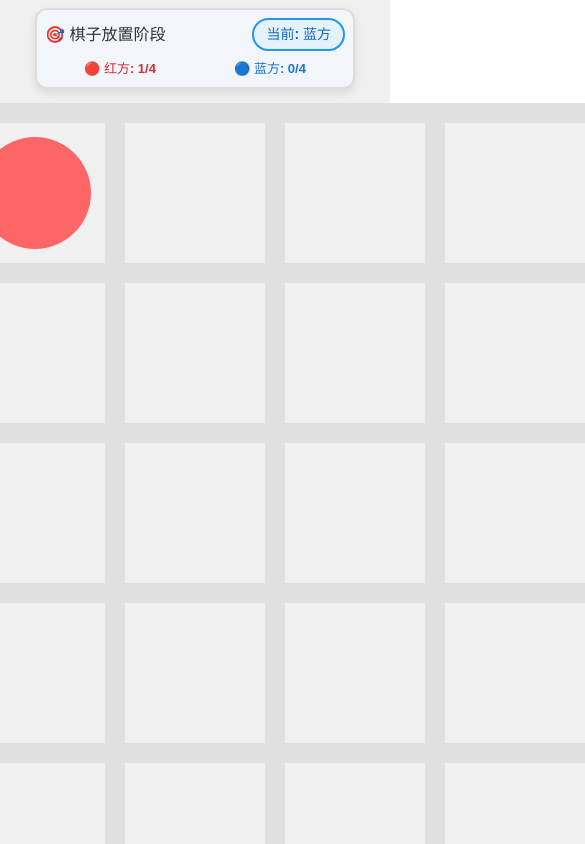
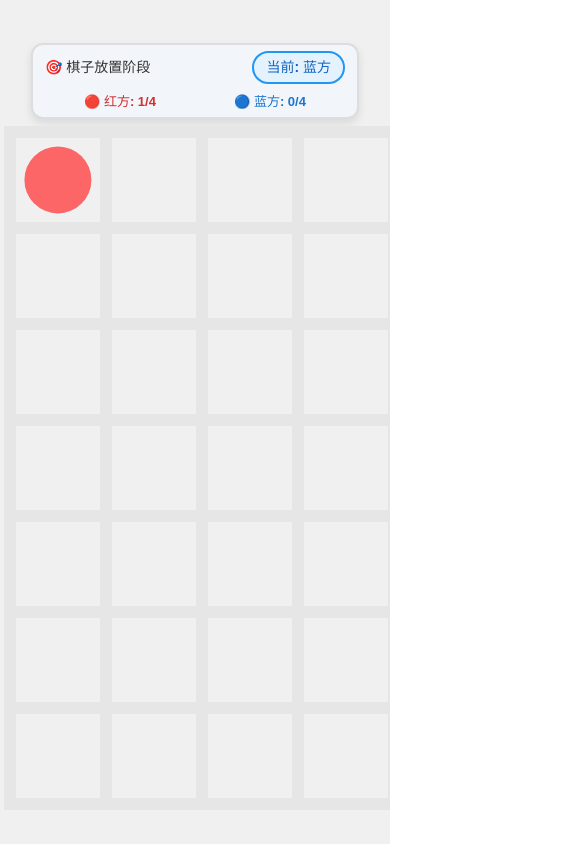
Before and after one commit to wensihao123/WallGo, a React (Vite) app in the folder WallGo/: page / in a window 390 px wide. Both pictures are taken after a click on the element 35 px from the left and 192 px from the top of the page. Shown: the top 844 px of the page, 585 px wide, since content can reach past the window. Built offline with nearby package versions, Linux system fonts and the light colour scheme.

Commit message:
Implement responsive sizing for game components and adjust styles for better layout

```diff
--- a/WallGo/src/App.css
+++ b/WallGo/src/App.css
@@ -1,13 +1,46 @@
 :root {
-  --cell-size: 160px;
-  --edge-thickness: 20px;
-  --corner-size: 20px;
+  /* 动态计算cell size: (视口高度 - indicator高度 - padding) / 8 */
+  --indicator-height: 60px;
+  --padding: 32px;
+  --available-height: calc(100vh - var(--indicator-height) - var(--padding));
+  --cell-size: calc(var(--available-height) / 8);
+  --edge-thickness: calc(var(--cell-size) / 8);
+  --corner-size: var(--edge-thickness);
+
+  /* 最小值限制，防止过小 */
+  --min-cell-size: 60px;
+  --min-edge-thickness: 8px;
+}
+
+/* 响应式调整 */
+@media (max-height: 600px) {
+  :root {
+    --indicator-height: 40px;
+    --padding: 16px;
+  }
+}
+
+@media (max-width: 768px) {
+  :root {
+    --indicator-height: 50px;
+    --padding: 20px;
+  }
+}
+
+/* 确保最小尺寸 */
+@media (max-height: 500px) {
+  :root {
+    --cell-size: var(--min-cell-size);
+    --edge-thickness: var(--min-edge-thickness);
+  }
 }
 
 body,
 html,
 #root {
   margin: 0;
+  padding: 0;
+  overflow: hidden; /* 防止滚动 */
 }
 
 #root {
@@ -15,6 +48,8 @@ html,
   justify-content: center;
   align-items: center;
   background-color: #f0f0f0;
+  height: 100vh;
+  width: 100vw;
 }
 
 .game-container {
@@ -24,20 +59,33 @@ html,
   display: flex;
   flex-direction: column;
   align-items: center;
-  gap: 16px;
+  justify-content: center;
+  gap: calc(var(--padding) / 2);
   background-color: #f0f0f0;
+  padding: calc(var(--padding) / 2);
+  box-sizing: border-box;
 }
 
 .indicator {
-  font-size: 24px;
+  height: var(--indicator-height);
+  display: flex;
+  align-items: center;
+  justify-content: center;
+  font-size: calc(var(--cell-size) / 6);
   font-weight: bold;
   color: #333;
+  text-align: center;
+  flex-shrink: 0;
 }
 
 .board {
   position: relative;
   width: calc(7 * var(--cell-size));
   height: calc(7 * var(--cell-size));
+  flex-shrink: 0;
+  /* 确保棋盘居中且不超出视口 */
+  max-width: calc(100vw - var(--padding));
+  max-height: calc(100vh - var(--indicator-height) - var(--padding));
 }
 
 .cell {
@@ -47,39 +95,99 @@ html,
   background: #ffeeb1;
   transition: background 0.2s;
   cursor: pointer;
-}
-
-.cell:hover {
-  background: #ffda89;
-}
-
-.edge-h,
-.edge-v {
-  position: absolute;
-  background: #e0e0e0;
-  transition: background 0.2s;
-  cursor: pointer;
+  box-sizing: border-box;
 }
 
 .edge-h {
+  position: absolute;
   width: var(--cell-size);
   height: var(--edge-thickness);
+  background: #e6e6e6;
+  cursor: pointer;
+  box-sizing: border-box;
 }
 
 .edge-v {
+  position: absolute;
   width: var(--edge-thickness);
   height: var(--cell-size);
-}
-
-.edge-h:hover,
-.edge-v:hover {
-  background: #d6d6d6;
+  background: #e6e6e6;
+  cursor: pointer;
+  box-sizing: border-box;
 }
 
 .corner {
   position: absolute;
-  width: var(--edge-thickness);
-  height: var(--edge-thickness);
-  background: #e0e0e0;
-  pointer-events: none;
+  width: var(--corner-size);
+  height: var(--corner-size);
+  background: #333;
+  box-sizing: border-box;
 }
+
+/* 棋子样式调整 */
+.piece {
+  border-radius: 50%;
+  position: absolute;
+  top: 50%;
+  left: 50%;
+  transform: translate(-50%, -50%);
+  transition: all 0.2s ease;
+  box-sizing: border-box;
+  border: calc(var(--edge-thickness) / 4) solid rgba(0, 0, 0, 0.1);
+}
+
+.piece-selected {
+  border-color: #333;
+  box-shadow: 0 0 calc(var(--edge-thickness) / 2) rgba(0, 0, 0, 0.3);
+}
+
+/* 移动指示器 */
+.move-indicator {
+  position: absolute;
+  top: 50%;
+  left: 50%;
+  transform: translate(-50%, -50%);
+  width: calc(var(--cell-size) / 3);
+  height: calc(var(--cell-size) / 3);
+  border: calc(var(--edge-thickness) / 4) dashed #666;
+  border-radius: 50%;
+  background: rgba(255, 255, 255, 0.7);
+  box-sizing: border-box;
+}
+
+/* 小屏幕优化 */
+@media (max-width: 480px) {
+  .indicator {
+    font-size: calc(var(--cell-size) / 8);
+    padding: calc(var(--padding) / 4);
+  }
+
+  .game-container {
+    gap: calc(var(--padding) / 4);
+    padding: calc(var(--padding) / 4);
+  }
+}
+
+/* 横屏适配 */
+@media (orientation: landscape) and (max-height: 600px) {
+  .game-container {
+    flex-direction: row;
+    gap: calc(var(--padding) / 2);
+  }
+
+  .indicator {
+    writing-mode: vertical-rl;
+    height: auto;
+    width: var(--indicator-height);
+  }
+
+  .board {
+    width: calc(7 * var(--cell-size));
+    height: calc(7 * var(--cell-size));
+  }
+
+  :root {
+    --available-height: calc(100vh - var(--padding));
+    --cell-size: calc(var(--available-height) / 8);
+  }
+}
--- a/WallGo/src/components/Cell.module.css
+++ b/WallGo/src/components/Cell.module.css
@@ -38,8 +38,8 @@
   top: 50%;
   left: 50%;
   transform: translate(-50%, -50%);
-  width: 60px;
-  height: 60px;
+  width: 20px;
+  height: 20px;
   border-radius: 50%;
   background-color: #d1b4f7;
   opacity: 0.8;
--- a/WallGo/src/components/Cell.tsx
+++ b/WallGo/src/components/Cell.tsx
@@ -1,6 +1,7 @@
 import React from 'react';
-import { BLUE_EDGE_COLOR, CELL_SIZE, RED_EDGE_COLOR } from '../constants';
+import { BLUE_EDGE_COLOR, RED_EDGE_COLOR } from '../constants';
 import { useGameContext } from '../context/GameContext';
+import { useResponsiveSize } from '../hooks/useResponsiveSize';
 import styles from './Cell.module.css';
 
 interface CellProps {
@@ -25,7 +26,7 @@ export const Cell: React.FC<CellProps> = ({ row, col }) => {
     currentMovePlayer,
     playerWalls
   } = useGameContext();
-
+  const { cellSize } = useResponsiveSize();
   const regionId = completedCells[row][col];
 
   // 计算区域颜色
@@ -159,19 +160,19 @@ export const Cell: React.FC<CellProps> = ({ row, col }) => {
       className={`${styles.cell} ${getCursorClass()} ${isValidMoveTarget ? styles.validMoveTarget : ''}`}
       onClick={handleClick}
       style={{
-        top: row * CELL_SIZE,
-        left: col * CELL_SIZE,
+        top: row * cellSize,
+        left: col * cellSize,
         backgroundColor,
-        width: CELL_SIZE,
-        height: CELL_SIZE,
+        width: cellSize,
+        height: cellSize,
       }}
     >
       {pieceColor && (
         <div
           className={`${styles.piece} ${isSelected ? styles.pieceSelected : ''}`}
           style={{
-            width: CELL_SIZE * 0.7,
-            height: CELL_SIZE * 0.7,
+            width: cellSize * 0.7,
+            height: cellSize * 0.7,
             backgroundColor: pieceColor,
           }}
         />
--- a/WallGo/src/components/Corner.tsx
+++ b/WallGo/src/components/Corner.tsx
@@ -1,17 +1,26 @@
 import React from 'react';
-import { CELL_SIZE, EDGE_THICKNESS } from '../constants';
+import { useResponsiveSize } from '../hooks/useResponsiveSize';
 
 interface CornerProps {
   row: number;
   col: number;
 }
 
-export const Corner: React.FC<CornerProps> = ({ row, col }) => (
+export const Corner: React.FC<CornerProps> = ({ row, col }) => {
+  const { cellSize, edgeThickness } = useResponsiveSize();
+
+  return (
     <div
       className="corner"
       style={{
-      top: row * CELL_SIZE - EDGE_THICKNESS / 2,
-      left: col * CELL_SIZE - EDGE_THICKNESS / 2,
+        position: 'absolute',
+        top: row * cellSize - edgeThickness / 2,
+        left: col * cellSize - edgeThickness / 2,
+        width: edgeThickness,
+        height: edgeThickness,
+        backgroundColor: '#e6e6e6',
+        boxSizing: 'border-box',
       }}
     />
   );
+};
--- a/WallGo/src/components/EdgeHorizontal.tsx
+++ b/WallGo/src/components/EdgeHorizontal.tsx
@@ -1,11 +1,10 @@
 import React, { useState, useEffect } from "react";
 import {
   BLUE_EDGE_COLOR,
-  CELL_SIZE,
-  EDGE_THICKNESS,
   RED_EDGE_COLOR,
 } from "../constants";
 import { useGameContext } from "../context/GameContext";
+import { useResponsiveSize } from "../hooks/useResponsiveSize";
 
 interface EdgeProps {
   row: number;
@@ -29,6 +28,7 @@ export const EdgeHorizontal: React.FC<EdgeProps> = ({
     playerWalls,
     resetKey,
   } = useGameContext();
+  const { cellSize, edgeThickness } = useResponsiveSize();
 
   // Reset player state when game resets
   useEffect(() => {
@@ -94,8 +94,11 @@ export const EdgeHorizontal: React.FC<EdgeProps> = ({
     <div
       className="edge-h"
       style={{
-        top: row * CELL_SIZE - EDGE_THICKNESS / 2,
-        left: col * CELL_SIZE,
+        position: 'absolute',
+        top: row * cellSize - edgeThickness / 2,
+        left: col * cellSize,
+        width: cellSize,
+        height: edgeThickness,
         backgroundColor:
           player === 0
             ? RED_EDGE_COLOR
@@ -107,7 +110,6 @@ export const EdgeHorizontal: React.FC<EdgeProps> = ({
           : canClick
           ? "pointer"
           : "default",
-        boxSizing: "border-box",
       }}
       onClick={handleClick}
     >
@@ -119,8 +121,8 @@ export const EdgeHorizontal: React.FC<EdgeProps> = ({
             top: "50%",
             left: "50%",
             transform: "translate(-50%, -50%)",
-            width: "10px",
-            height: "10px",
+            width: Math.max(6, edgeThickness * 0.6),
+            height: Math.max(6, edgeThickness * 0.6),
             borderRadius: "50%",
             backgroundColor: "#d1b4f7",
             opacity: 0.9,
--- a/WallGo/src/components/EdgeVertical.tsx
+++ b/WallGo/src/components/EdgeVertical.tsx
@@ -1,11 +1,10 @@
 import React, { useState, useEffect } from "react";
 import {
   BLUE_EDGE_COLOR,
-  CELL_SIZE,
-  EDGE_THICKNESS,
   RED_EDGE_COLOR,
 } from "../constants";
 import { useGameContext } from "../context/GameContext";
+import { useResponsiveSize } from "../hooks/useResponsiveSize";
 
 interface EdgeProps {
   row: number;
@@ -27,8 +26,9 @@ export const EdgeVertical: React.FC<EdgeProps> = ({
     currentMovePlayer,
     lastMovedPiece,
     playerWalls,
-    resetKey
+    resetKey,
   } = useGameContext();
+  const { cellSize, edgeThickness } = useResponsiveSize();
 
   // Reset player state when game resets
   useEffect(() => {
@@ -94,8 +94,11 @@ export const EdgeVertical: React.FC<EdgeProps> = ({
     <div
       className="edge-v"
       style={{
-        top: row * CELL_SIZE,
-        left: col * CELL_SIZE - EDGE_THICKNESS / 2,
+        position: 'absolute',
+        top: row * cellSize,
+        left: col * cellSize - edgeThickness / 2,
+        width: edgeThickness,
+        height: cellSize,
         backgroundColor:
           player === 0
             ? RED_EDGE_COLOR
@@ -118,8 +121,8 @@ export const EdgeVertical: React.FC<EdgeProps> = ({
             top: "50%",
             left: "50%",
             transform: "translate(-50%, -50%)",
-            width: "10px",
-            height: "10px",
+            width: Math.max(6, edgeThickness * 0.6),
+            height: Math.max(6, edgeThickness * 0.6),
             borderRadius: "50%",
             backgroundColor: "#d1b4f7",
             opacity: 0.9,
--- a/WallGo/src/components/Indicator.module.css
+++ b/WallGo/src/components/Indicator.module.css
@@ -2,12 +2,12 @@
   background: #f2f5fa;
   border: 2px solid #ddd;
   border-radius: 12px;
-  padding: 8px;
+  padding: 6px 12px;
   margin: 8px;
   box-shadow: 0 4px 8px rgba(0,0,0,0.1);
   font-family: Arial, sans-serif;
   width: 300px;
-  height: 72px;
+  height: 60px;
 }
 
 .header {
@@ -19,7 +19,7 @@
 }
 
 .phaseTitle {
-  font-size: 16px;
+  font-size: 14px;
   font-weight: bold;
   color: #333;
 }
@@ -64,7 +64,6 @@
   display: flex;
   justify-content: space-between;
   align-items: center;
-  margin-top: 8px;
   font-size: 13px;
 }
 
--- a/WallGo/src/constants.ts
+++ b/WallGo/src/constants.ts
@@ -1,6 +1,4 @@
-export const CELL_SIZE = 160;
-export const EDGE_THICKNESS = 20;
-export const EDGE_OFFSET = (CELL_SIZE - EDGE_THICKNESS) / 2;
+// 颜色常量保持不变
 export const RED_EDGE_COLOR = "#fd6666";
 export const BLUE_EDGE_COLOR = "#575fff";
 export const MAX_PIECES_PER_PLAYER = 4;
--- /dev/null
+++ b/WallGo/src/hooks/useResponsiveSize.ts
@@ -0,0 +1,41 @@
+import { useState, useEffect } from 'react';
+
+export const useResponsiveSize = () => {
+  const [cellSize, setCellSize] = useState(80);
+  const [edgeThickness, setEdgeThickness] = useState(10);
+
+  useEffect(() => {
+    const updateSizes = () => {
+      // 直接在 JS 中计算尺寸
+      const indicatorHeight = window.innerHeight <= 600 ? 40 :
+                             window.innerWidth <= 768 ? 50 : 60;
+      const padding = window.innerHeight <= 600 ? 16 :
+                     window.innerWidth <= 768 ? 20 : 32;
+
+      const availableHeight = window.innerHeight - indicatorHeight - padding;
+      let newCellSize = Math.floor(availableHeight / 8);
+
+      // 确保最小尺寸
+      if (window.innerHeight <= 500) {
+        newCellSize = Math.max(newCellSize, 60);
+      }
+
+      const newEdgeThickness = Math.max(Math.floor(newCellSize / 8), 8);
+
+      setCellSize(newCellSize);
+      setEdgeThickness(newEdgeThickness);
+    };
+
+    // 初始化
+    updateSizes();
+
+    // 监听窗口大小变化
+    window.addEventListener('resize', updateSizes);
+
+    return () => {
+      window.removeEventListener('resize', updateSizes);
+    };
+  }, []);
+
+  return { cellSize, edgeThickness };
+};
```
Lines whose indentation alone changed are shown as unchanged.
